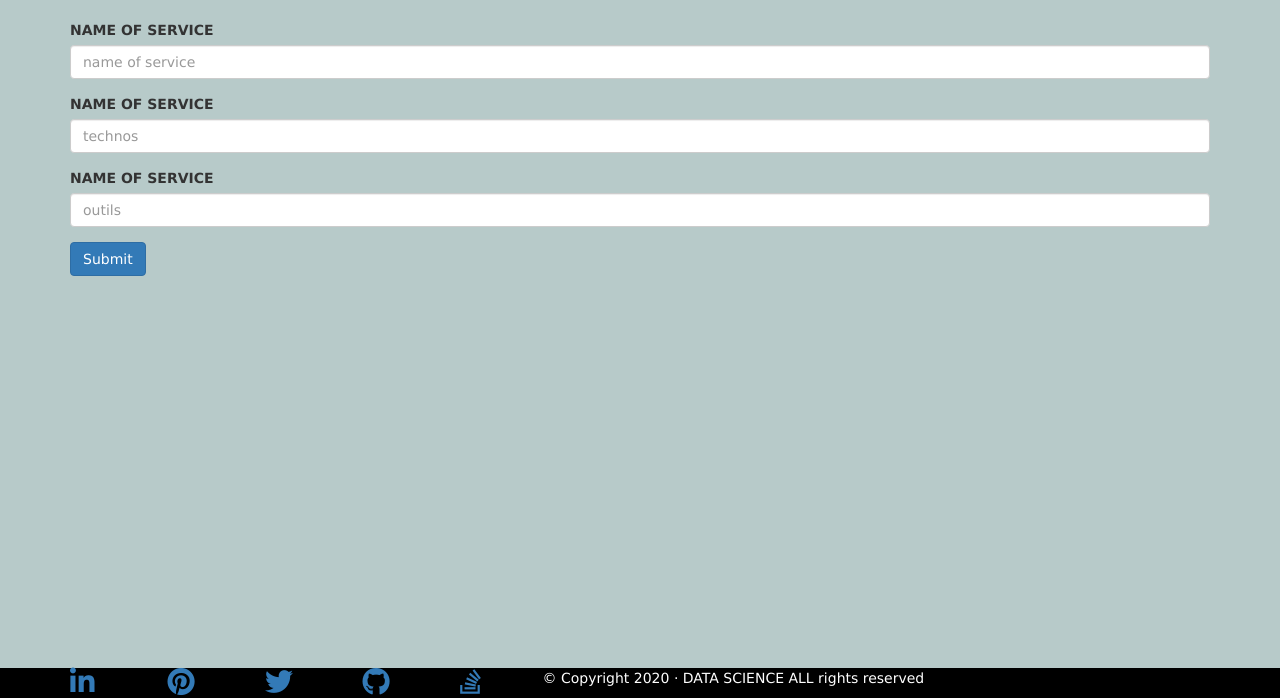
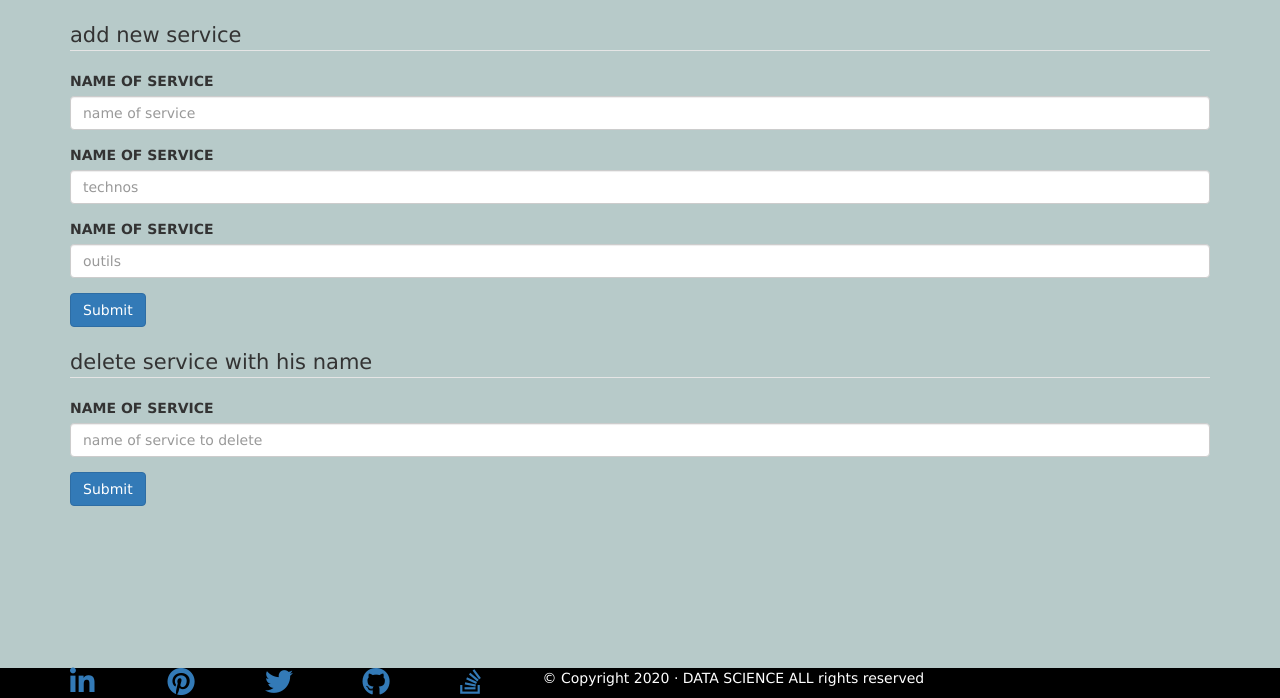
Before and after one commit to sitayebsofiane/portfolio_with_flask, a Flask app: page /admin in a window 1280 px wide. Shown: the part 102-800 px from the top of the page. Run offline with Flask 2, Linux system fonts and the light colour scheme; some libraries are stand-ins or nearby versions.

Commit message:
add possibilte to delete and add service to admin

```diff
--- a/portfolio/templates/admin/admin.html
+++ b/portfolio/templates/admin/admin.html
@@ -5,9 +5,11 @@
     <div class="row d-flex justify-content-center">
         <div class="col-md-12 contact-form-wrapper">
             <form>
+                <fieldset>
+                    <legend>add new service</legend>
                     <div class="form-group">
-                    <label for="name">NAME OF SERVICE</label>
-                    <input type="text" class="form-control" id="name" placeholder="name of service">
+                        <label for="name_add">NAME OF SERVICE</label>
+                        <input type="text" class="form-control" id="name_add" placeholder="name of service">
                     </div>
                     <div class="form-group">
                         <label for="techno">NAME OF SERVICE</label>
@@ -18,6 +20,22 @@
                         <input type="text" class="form-control" id="outils" placeholder="outils">
                     </div>
                     <button type="submit" class="btn btn-primary">Submit</button>
+                </fieldset>
+            </form>
+        </div>
+    </div>
+    <br>
+     <div class="row d-flex justify-content-center">
+        <div class="col-md-12 contact-form-wrapper">
+            <form>
+                <fieldset>
+                    <legend>delete service with his name</legend>
+                    <div class="form-group">
+                        <label for="name_delete">NAME OF SERVICE</label>
+                        <input type="text" class="form-control" id="name_delete" placeholder="name of service to delete">
+                    </div>
+                    <button type="submit" class="btn btn-primary">Submit</button>
+                </fieldset>
             </form>
         </div>
     </div>
```
Lines whose indentation alone changed are shown as unchanged.
